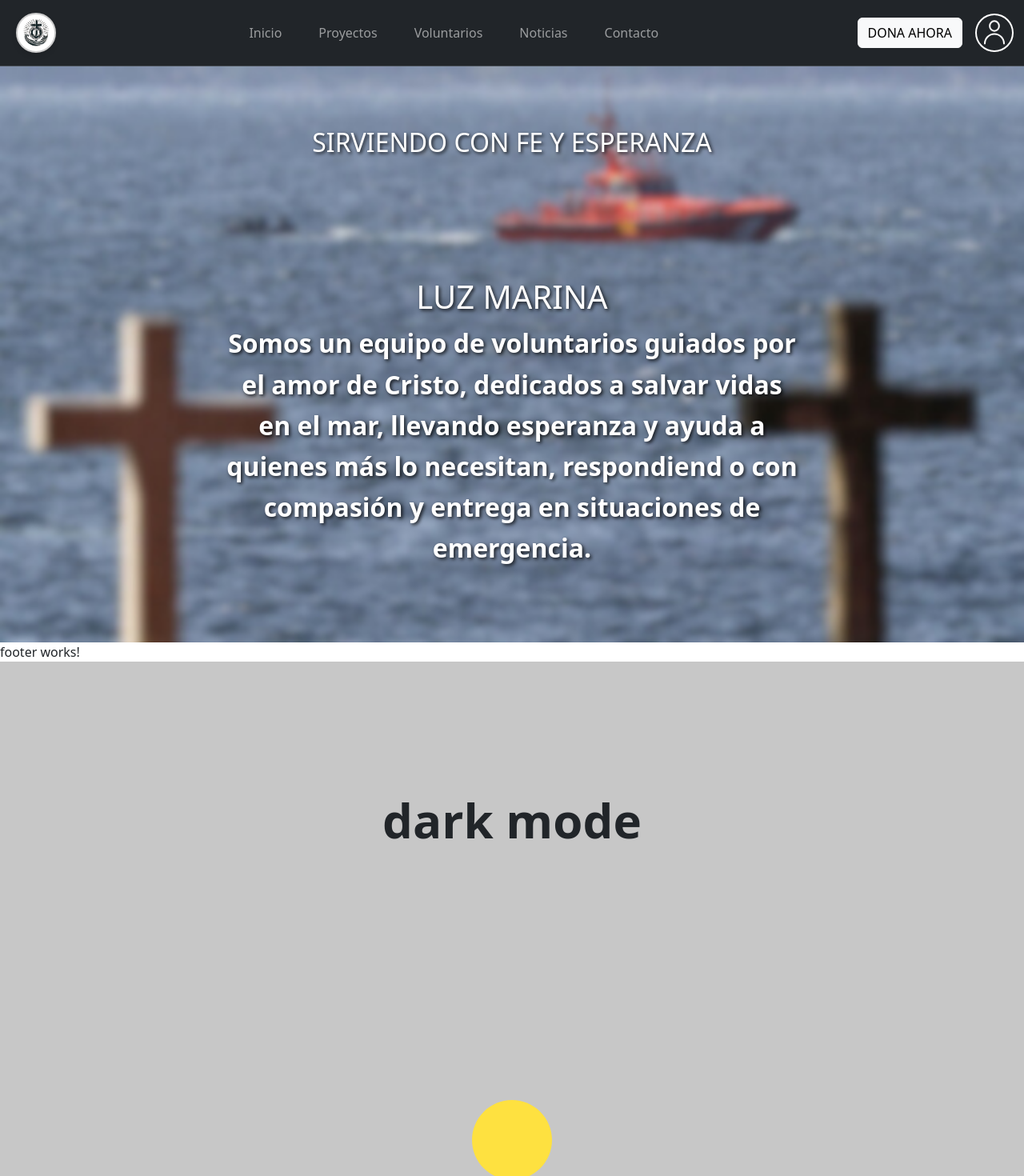
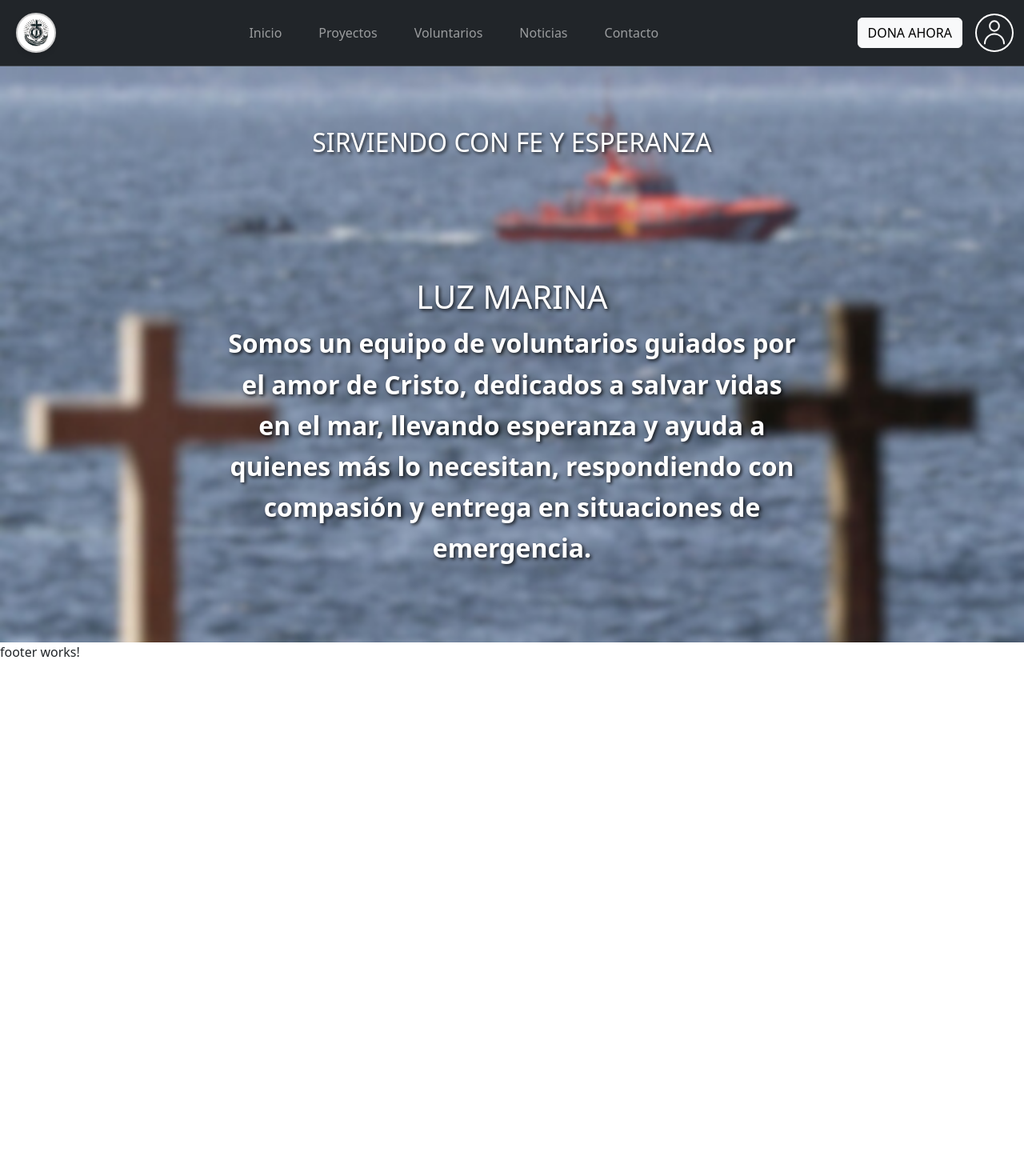
Before and after one commit to Pablo5454/LuzMarinaAngular, an Angular app: page /home in a window 1280 px wide. Shown: the top 1470 px of the page at 80% size. After the commit the page ends 827 px from the top, so only its background shows below. Built offline with nearby package versions, Linux system fonts and the light colour scheme.

Commit message:
Pequeños cambios

```diff
--- a/src/app/app-routing.module.ts
+++ b/src/app/app-routing.module.ts
@@ -21,6 +21,7 @@ import { VoluntariosComoAyudarComponent } from './voluntarios-como-ayudar/volunt
 import { VoluntariosNuestraMisionComponent } from './voluntarios-nuestra-mision/voluntarios-nuestra-mision.component';
 
 const routes: Routes = [
+  {path: '', redirectTo: '/home', pathMatch: 'full'},
   {path: 'contacto', component:ContactoComponent, children:[
     {path: 'contacto-card-formulario-contacto', component:ContactoCardFormularioContactoComponent},
     {path: 'contacto-card-info', component:ContactoCardInfoComponent}
--- a/src/app/app.component.html
+++ b/src/app/app.component.html
@@ -15,9 +15,6 @@
 
   <app-footer></app-footer>
 
-
-
-
 <script src="https://stackpath.bootstrapcdn.com/bootstrap/4.5.2/js/bootstrap.min.js"></script>
 
 </body>
--- a/src/app/footer/footer.component.html
+++ b/src/app/footer/footer.component.html
@@ -1,12 +1 @@
 <p>footer works!</p>
-<!--https://beta.shapeshifter.design/-->
-	<!--https://codepen.io/thednp/pen/EgVqLw-->
-
-	<section>
-		<h1>dark mode</h1>
-		<svg id="dark_mode" width="55" height="55" viewBox="0 0 55 55" xmlns="http://www.w3.org/2000/svg">
-			<path class="moon" d="M 27.5 0 C 34.791 0 41.79 2.899 46.945 8.055 C 52.101 13.21 55 20.209 55 27.5 C 55 34.791 52.101 41.79 46.945 46.945 C 41.79 52.101 34.791 55 27.5 55 C 20.209 55 13.21 52.101 8.055 46.945 C 2.899 41.79 0 34.791 0 27.5 C 0 20.209 2.899 13.21 8.055 8.055 C 13.21 2.899 20.209 0 27.5 0 Z" fill="#fee140"/>
-
-		</svg>
-
-	</section>
--- a/src/app/home/home.component.html
+++ b/src/app/home/home.component.html
@@ -6,7 +6,7 @@
       <p>Somos un equipo de voluntarios guiados
           por el amor de Cristo, dedicados a salvar vidas en el mar,
           llevando esperanza y ayuda a quienes más lo necesitan,
-          respondiend o con compasión y entrega en situaciones de emergencia.
+          respondiendo con compasión y entrega en situaciones de emergencia.
       </p>
   </div>
 </div>
```
